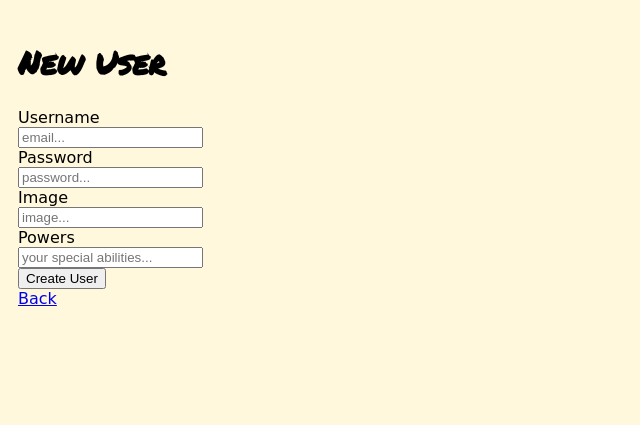
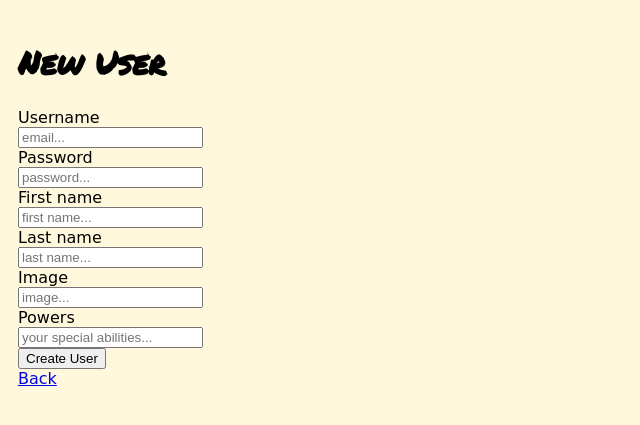
Before and after one commit to karynntran/comic-vs-comic, a Rails app: page /users/new in a window 1280 px wide. Shown: the top 425 px of the page, without its empty margins (0-640 px from the left). Run offline with Rails 7, Linux system fonts and the light colour scheme; style sheets or scripts are compiled from the project's sources; some libraries are stand-ins or nearby versions; some web fonts are replaced.

Commit message:
Allow user to create a username and profile, added API route

```diff
--- a/app/controllers/api_controller.rb
+++ b/app/controllers/api_controller.rb
@@ -34,4 +34,9 @@ class ApiController < ApplicationController
     render json: friends
   end
 
+  def users
+    users = User.all
+    render json: users
+  end
+
 end
--- a/app/controllers/users_controller.rb
+++ b/app/controllers/users_controller.rb
@@ -1,5 +1,4 @@
 class UsersController < ApplicationController
-  # before_action :set_user, only: [:show, :edit, :update, :destroy]
   before_filter :authorize, except: [:new, :create]
 
   # GET /users/1
@@ -18,18 +17,10 @@ class UsersController < ApplicationController
   def create
     if params[:user]
       @user = User.create(user_params)
+      render 'home/index'
     else
       @user = User.create(username: params[:username], password: params[:password])
-    end
-    respond_to do |format|
-      if @user.save
-        session[:user_id] = @user.id
-        format.html { redirect_to @user, notice: 'User was successfully created.' }
-        format.json { render json: { status: :created, username: @user.username, id: @user.id } }
-      else
-        format.html { render :new }
-        format.json { render json: @user.errors, status: :unprocessable_entity }
-      end
+      render 'home/index'
     end
   end
 
@@ -37,10 +28,6 @@ class UsersController < ApplicationController
   # DELETE /users/1.json
   def destroy
     @user.destroy
-    respond_to do |format|
-      format.html { redirect_to users_url, notice: 'User was successfully destroyed.' }
-      format.json { head :no_content }
-    end
   end
 
   private
@@ -50,8 +37,9 @@ class UsersController < ApplicationController
     end
 
     # Never trust parameters from the scary internet, only allow the white list through.
+    private
     def user_params
-      params.require(:user).permit(:username, :password, :favorites)
+      params.require(:user).permit(:username, :password, :image, :first_name, :last_name, :powers)
     end
 
 end
--- a/app/models/user.rb
+++ b/app/models/user.rb
@@ -1,2 +1,4 @@
 class User < ActiveRecord::Base
+  has_secure_password
+  validates :username, uniqueness: true
 end
--- a/app/views/users/_form.html.erb
+++ b/app/views/users/_form.html.erb
@@ -20,12 +20,20 @@
     <%= f.password_field :password, :placeholder => "password..." %>
   </div>
   <div class="field">
+    <%= f.label :first_name %><br>
+    <%= f.text_field :first_name, :placeholder => "first name..." %>
+  </div>
+  <div class="field">
+    <%= f.label :last_name %><br>
+    <%= f.text_field :last_name, :placeholder => "last name..." %>
+  </div>
+  <div class="field">
     <%= f.label :image %><br>
-    <%= f.password_field :image, :placeholder => "image..." %>
+    <%= f.text_field :image, :placeholder => "image..." %>
   </div>
   <div class="field">
     <%= f.label :powers %><br>
-    <%= f.password_field :powers, :placeholder => "your special abilities..." %>
+    <%= f.text_field :powers, :placeholder => "your special abilities..." %>
   </div>
   <div class="actions">
     <%= f.submit %>
--- a/config/routes.rb
+++ b/config/routes.rb
@@ -12,6 +12,7 @@ Rails.application.routes.draw do
   get '/api/characters' => 'api#characters'
   get '/api/outcomes' => 'api#outcomes'
   get '/api/friend-outcomes' => 'api#friend_outcomes'
+  get '/api/users' => 'api#users'
 
   get '/search' => 'home#search'
 
--- a/db/migrate/20141206234555_create_users.rb
+++ b/db/migrate/20141207001803_create_users.rb
@@ -2,7 +2,7 @@ class CreateUsers < ActiveRecord::Migration
   def change
     create_table :users do |t|
       t.string :username
-      t.string :password_hash
+      t.string :password_digest
       t.string :first_name
       t.string :last_name
       t.string :image
```
Also changed, not shown: app/controllers/application_controller.rb (+12 -1 lines), Gemfile, Gemfile.lock, db/schema.rb.
